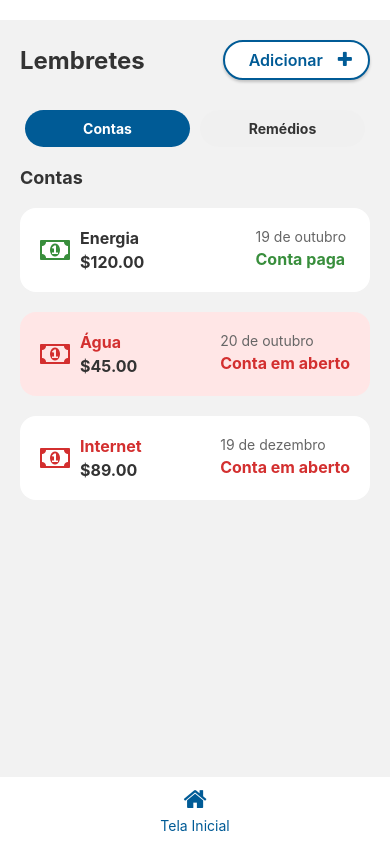
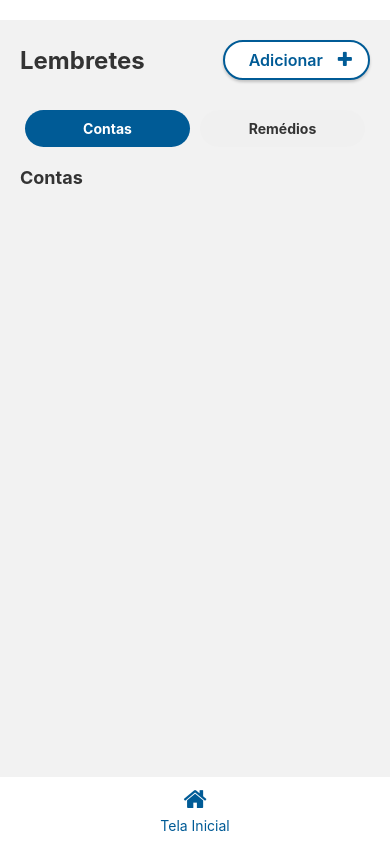
Before and after one commit to daviricardo011/mediTime, a React Native app: screen / in a window 390 px wide. Built offline with nearby package versions, Linux system fonts and the light colour scheme.

Commit message:
adiciona integração com async storage, cria modais e atualiza telas

```diff
--- a/src/components/ReminderCard/index.tsx
+++ b/src/components/ReminderCard/index.tsx
@@ -3,24 +3,16 @@ import { View, Text, StyleSheet } from "react-native";
 import { FontAwesome } from "@expo/vector-icons";
 import moment from "moment";
 import "moment/locale/pt-br";
-
-interface ReminderCardProps {
-  type: "conta" | "remedio";
-  description: string;
-  amount?: string; // Apenas para contas
-  date: string; // Deve ser no formato DD/MM/AAAA
-  time?: string; // Apenas para remédios
-  status: "paid" | "unpaid" | "taken" | "missed" | "waiting";
-}
+import { Reminder } from "../../types";
 
 const ReminderCard = ({
   type,
-  description,
+  title,
   amount,
   date,
   time,
   status,
-}: ReminderCardProps) => {
+}: Reminder) => {
   moment.locale("pt-br");
 
   const isOverdue = moment().isAfter(
@@ -29,34 +21,54 @@ const ReminderCard = ({
   const isRemedy = type === "remedio";
 
   const backgroundColor =
-    (isOverdue && !isRemedy && status === "unpaid") ||
-    (isOverdue && isRemedy && status !== "taken")
+    (isOverdue && !isRemedy && status === "missed") ||
+    (isOverdue && isRemedy && status !== "completed")
       ? "#ffe6e6"
       : "#fff";
 
-  const iconColor = isRemedy
-    ? status === "taken"
-      ? "#005b96"
-      : "#d32f2f"
-    : status === "paid"
-    ? "#388e3c"
-    : "#d32f2f";
+  const iconColor =
+    status === "waiting"
+      ? "#e99402"
+      : isRemedy
+      ? status === "completed"
+        ? "#005b96"
+        : "#d32f2f"
+      : status === "completed"
+      ? "#388e3c"
+      : "#d32f2f";
 
   const statusText = isRemedy
-    ? status === "taken"
-      ? "Remédio tomado"
-      : "Remédio pendente"
-    : status === "paid"
-    ? "Conta paga"
-    : "Conta em aberto";
+    ? status === "completed"
+      ? "Tomado"
+      : "Pendente"
+    : status === "completed"
+    ? "Paga"
+    : "Aberta";
 
+  const formatToMoney = (value: string | undefined) => {
+    if (value === null || value === undefined || value.trim() === "") {
+      return "R$ 0,00";
+    }
+
+    const sanitizedValue = value.replace(/\./g, "").replace(",", ".");
+
+    const numberValue = parseFloat(sanitizedValue);
+    if (isNaN(numberValue)) {
+      return "R$ 0,00";
+    }
+
+    return new Intl.NumberFormat("pt-BR", {
+      style: "currency",
+      currency: "BRL",
+    }).format(numberValue);
+  };
   return (
-    <View style={[styles.ReminderCard, { backgroundColor: backgroundColor }]}>
+    <View style={[styles.ReminderCard, { backgroundColor }]}>
       <View style={styles.transactionDetails}>
         <FontAwesome
           name={
             isRemedy
-              ? status === "taken"
+              ? status === "completed"
                 ? "check-circle"
                 : "times-circle"
               : "money"
@@ -65,25 +77,17 @@ const ReminderCard = ({
           color={iconColor}
         />
         <View style={styles.transactionInfo}>
-          <Text
-            style={[
-              styles.descriptionText,
-              {
-                color:
-                  status !== "paid" && status !== "taken" ? "#d32f2f" : "#333",
-              },
-            ]}
-          >
-            {description}
+          <Text style={[styles.descriptionText, { color: iconColor }]}>
+            {title}
           </Text>
           <Text style={styles.transactionAmount}>
-            {isRemedy ? time : `$${amount}`}
+            {isRemedy ? time : formatToMoney(amount)}
           </Text>
         </View>
       </View>
-      <View>
+      <View style={styles.rightSide}>
         <Text style={styles.dateText}>
-          {moment(date, "DD/MM/YYYY").format("DD [de] MMMM")}{" "}
+          {moment(date, "DD/MM/YYYY").format("DD [de] MMMM")}
         </Text>
         <Text style={[styles.statusText, { color: iconColor }]}>
           {statusText}
@@ -121,6 +125,9 @@ const styles = StyleSheet.create({
     color: "#333",
     marginTop: 4,
   },
+  rightSide: {
+    alignItems: "flex-end",
+  },
   dateText: {
     fontSize: 14,
     color: "#666",
--- a/src/components/ReminderModal/index.tsx
+++ b/src/components/ReminderModal/index.tsx
@@ -9,20 +9,14 @@ import {
 } from "react-native";
 import { Picker } from "@react-native-picker/picker";
 import { TextInputMask } from "react-native-masked-text";
-
-interface Reminder {
-  description: string;
-  date: string;
-  time?: string;
-  amount?: string;
-  status: string;
-}
+import { useReminderStorage } from "../../hooks/useReminderStorage";
+import { Reminder } from "../../types";
 
 interface ReminderModalProps {
   visible: boolean;
   onClose: () => void;
   reminder: Reminder | null;
-  onDelete?: () => void;
+  onDelete: (a: number) => void;
 }
 
 const ReminderModal = ({
@@ -31,16 +25,28 @@ const ReminderModal = ({
   reminder,
   onDelete,
 }: ReminderModalProps) => {
+  const {
+    addToList,
+    getList,
+    modalVisible,
+    modalMessage,
+    modalType,
+    closeModal,
+    NotificationModal,
+  } = useReminderStorage();
+
   const [title, setTitle] = useState("");
-  const [type, setType] = useState<string | null>(null);
+  const [type, setType] = useState<"conta" | "remedio" | null>();
   const [date, setDate] = useState("");
   const [time, setTime] = useState("");
   const [amount, setAmount] = useState("");
-  const [status, setStatus] = useState<string | null>(null);
+  const [status, setStatus] = useState<
+    "completed" | "waiting" | "missed" | null
+  >();
 
   useEffect(() => {
     if (reminder) {
-      setTitle(reminder.description);
+      setTitle(reminder.title);
       setDate(reminder.date);
       setType(reminder.amount ? "conta" : "remedio");
       setAmount(reminder.amount || "");
@@ -56,14 +62,15 @@ const ReminderModal = ({
     }
   }, [reminder]);
 
-  const handleSave = () => {
-    console.log({
+  const handleSave = async () => {
+    await addToList({
+      id: Date.now(),
       title,
-      type,
+      type: type || "remedio",
       date,
       time: type === "remedio" ? time : undefined,
       amount: type === "conta" ? amount : undefined,
-      status,
+      status: status || "waiting",
     });
     onClose();
   };
@@ -83,7 +90,6 @@ const ReminderModal = ({
             value={title}
             onChangeText={setTitle}
           />
-
           <Text style={styles.label}>Tipo</Text>
           <View style={styles.pickerContainer}>
             <Picker
@@ -143,28 +149,31 @@ const ReminderModal = ({
                   <Picker.Item label={"Toque para selecionar"} value={null} />
                   <Picker.Item
                     label={type === "conta" ? "Paga" : "Tomado"}
-                    value={type === "conta" ? "paid" : "taken"}
+                    value={"completed"}
                   />
                   <Picker.Item
                     label={type === "conta" ? "Não paga" : "Pendente"}
-                    value={type === "conta" ? "unpaid" : "waiting"}
+                    value={"waiting"}
                   />
                 </Picker>
               </View>
             </>
           )}
 
-          {reminder && (
-            <TouchableOpacity onPress={onDelete}>
-              <Text style={styles.deleteButtonText}>Excluir lembrete</Text>
-            </TouchableOpacity>
-          )}
           <View style={styles.buttonContainer}>
             <TouchableOpacity onPress={handleSave} style={styles.button}>
               <Text style={styles.buttonText}>Salvar</Text>
             </TouchableOpacity>
-            <TouchableOpacity onPress={onClose} style={styles.button}>
-              <Text style={styles.buttonText}>Cancelar</Text>
+            {reminder?.id && (
+              <TouchableOpacity
+                style={styles.deleteButton}
+                onPress={() => onDelete(reminder.id || 0)}
+              >
+                <Text style={styles.deleteButtonText}>Excluir lembrete</Text>
+              </TouchableOpacity>
+            )}
+            <TouchableOpacity onPress={onClose} style={styles.cancelButton}>
+              <Text style={styles.cancelButtonText}>Cancelar</Text>
             </TouchableOpacity>
           </View>
         </View>
@@ -222,23 +231,42 @@ const styles = StyleSheet.create({
   },
   buttonContainer: {
     marginTop: 15,
+    gap: 20,
   },
   button: {
     backgroundColor: "#005b96",
-    padding: 10,
+    padding: 15,
     borderRadius: 5,
-    marginBottom: 10,
     alignItems: "center",
   },
   buttonText: {
     color: "white",
     fontWeight: "bold",
   },
+  cancelButton: {
+    backgroundColor: "#fff",
+    padding: 15,
+    borderWidth: 1,
+    borderColor: "#005b96",
+    borderRadius: 5,
+    alignItems: "center",
+  },
+  cancelButtonText: {
+    color: "#005b96",
+    fontWeight: "bold",
+  },
+  deleteButton: {
+    backgroundColor: "#fff",
+    padding: 15,
+    borderWidth: 1,
+    borderColor: "red",
+    borderRadius: 5,
+    alignItems: "center",
+  },
   deleteButtonText: {
     color: "red",
     fontWeight: "bold",
     fontSize: 14,
-    marginBottom: 10,
     textAlign: "center",
   },
 });
--- /dev/null
+++ b/src/hooks/useReminderStorage.tsx
@@ -0,0 +1,96 @@
+import AsyncStorage from "@react-native-async-storage/async-storage";
+import { Reminder } from "../types";
+import { useState } from "react";
+import NotificationModal from "../components/NotificationModal";
+
+const STORAGE_KEY = "@my_reminder_list";
+
+export const useReminderStorage = () => {
+  const [modalVisible, setModalVisible] = useState(false);
+  const [modalMessage, setModalMessage] = useState("");
+  const [modalType, setModalType] = useState<"success" | "error">("success");
+
+  const showModal = (message: string, type: "success" | "error") => {
+    setModalMessage(message);
+    setModalType(type);
+    setModalVisible(true);
+  };
+
+  const closeModal = () => {
+    setModalVisible(false);
+  };
+
+  const addToList = async (newItem: Reminder): Promise<void> => {
+    try {
+      const storedList = await AsyncStorage.getItem(STORAGE_KEY);
+      const currentList: Reminder[] = storedList ? JSON.parse(storedList) : [];
+      const updatedList = [...currentList, { ...newItem }];
+      await AsyncStorage.setItem(STORAGE_KEY, JSON.stringify(updatedList));
+      showModal("Item adicionado com sucesso!", "success");
+    } catch (error) {
+      console.error("Erro ao adicionar item à lista:", error);
+      showModal("Erro ao adicionar item à lista.", "error");
+    }
+  };
+
+  const getList = async (): Promise<Reminder[]> => {
+    try {
+      const storedList = await AsyncStorage.getItem(STORAGE_KEY);
+      return storedList ? JSON.parse(storedList) : [];
+    } catch (error) {
+      console.error("Erro ao recuperar lista do armazenamento:", error);
+      showModal("Erro ao recuperar lista do armazenamento.", "error");
+      return [];
+    }
+  };
+
+  const removeFromList = async (id: number): Promise<void> => {
+    try {
+      const storedList = await AsyncStorage.getItem(STORAGE_KEY);
+      const currentList: Reminder[] = storedList ? JSON.parse(storedList) : [];
+      const updatedList = currentList.filter((item) => item.id !== id);
+      await AsyncStorage.setItem(STORAGE_KEY, JSON.stringify(updatedList));
+      showModal("Item removido com sucesso!", "success");
+    } catch (error) {
+      console.error("Erro ao remover item da lista:", error);
+      showModal("Erro ao remover item da lista.", "error");
+    }
+  };
+
+  const updateItem = async (
+    id: number,
+    updatedItem: Reminder
+  ): Promise<void> => {
+    try {
+      const storedList = await AsyncStorage.getItem(STORAGE_KEY);
+      const currentList: Reminder[] = storedList ? JSON.parse(storedList) : [];
+      const updatedList = currentList.map((item) =>
+        item.id === id ? { ...item, ...updatedItem } : item
+      );
+      await AsyncStorage.setItem(STORAGE_KEY, JSON.stringify(updatedList));
+      showModal("Item atualizado com sucesso!", "success");
+    } catch (error) {
+      console.error("Erro ao atualizar item da lista:", error);
+      showModal("Erro ao atualizar item da lista.", "error");
+    }
+  };
+
+  return {
+    addToList,
+    getList,
+    removeFromList,
+    updateItem,
+    modalVisible,
+    modalMessage,
+    modalType,
+    closeModal,
+    NotificationModal: (
+      <NotificationModal
+        isVisible={modalVisible}
+        message={modalMessage}
+        type={modalType}
+        onClose={closeModal}
+      />
+    ),
+  };
+};
--- a/src/screens/homeScreen/index.tsx
+++ b/src/screens/homeScreen/index.tsx
@@ -1,4 +1,4 @@
-import React, { useState } from "react";
+import React, { useEffect, useState } from "react";
 import {
   ScrollView,
   View,
@@ -9,74 +9,43 @@ import {
 import Header from "../../components/Header";
 import SwitchTabs from "../../components/SwitchTabs";
 import ReminderCard from "../../components/ReminderCard";
-import ReminderModal from "../../components/ReminderModal"; // Certifique-se de importar o modal
-import FooterMenu from "../../components/FooterMenu";
+import ReminderModal from "../../components/ReminderModal";
 import moment from "moment";
-
-interface Conta {
-  description: string;
-  amount: string;
-  date: string; // Deve ser no formato DD/MM/AAAA
-  status: "paid" | "unpaid";
-}
-
-interface Remedio {
-  description: string;
-  date: string; // Deve ser no formato DD/MM/AAAA
-  time: string;
-  status: "taken" | "missed" | "waiting";
-}
-
-// Exemplo de dados para contas
-const contas: Conta[] = [
-  {
-    description: "Energia",
-    amount: "120.00",
-    date: "19/10/2024",
-    status: "paid",
-  },
-  {
-    description: "Água",
-    amount: "45.00",
-    date: "20/10/2024",
-    status: "unpaid",
-  },
-  {
-    description: "Internet",
-    amount: "89.00",
-    date: "19/12/2024",
-    status: "unpaid",
-  },
-];
-
-const remedios: Remedio[] = [
-  {
-    description: "Vitamina D",
-    date: "19/10/2024",
-    time: "12:00",
-    status: "waiting",
-  },
-  {
-    description: "Aspirina",
-    date: "20/10/2024",
-    time: "00:00",
-    status: "missed",
-  },
-  {
-    description: "Antibiótico",
-    date: "19/10/2024",
-    time: "18:00",
-    status: "taken",
-  },
-];
+import { useReminderStorage } from "../../hooks/useReminderStorage";
+import { Reminder } from "../../types";
 
 const HomeScreen = () => {
+  const { getList, removeFromList, updateItem } = useReminderStorage();
   const [selectedTab, setSelectedTab] = useState("Contas");
-  const [modalVisible, setModalVisible] = useState(false);
+  const [reminderModal, setReminderModal] = useState(false);
   const [currentReminder, setCurrentReminder] = useState<any>(null);
+  const [medicines, setMedicines] = useState<Reminder[]>([]);
+  const [bills, setBills] = useState<Reminder[]>([]);
+
+  const handleFetchReminders = async () => {
+    const reminders = await getList();
+    console.log("storage");
+    console.log(reminders);
+    const med: Reminder[] = [];
+    const b: Reminder[] = [];
+
+    reminders.forEach((reminder) => {
+      if (reminder.type === "remedio") {
+        med.push(reminder);
+      } else {
+        b.push(reminder);
+      }
+    });
+    setMedicines(med);
+    setBills(b);
+  };
+
+  useEffect(() => {
+    handleFetchReminders();
+  }, [reminderModal]);
 
   // Função para ordenar os itens pelo mais próximo
-  const sortByDate = (a: Conta | Remedio, b: Conta | Remedio): number => {
+  const sortByDate = (a: Reminder, b: Reminder): number => {
     if ("amount" in a && "amount" in b) {
       const aDate = moment(a.date, "DD/MM/YYYY");
       const bDate = moment(b.date, "DD/MM/YYYY");
@@ -90,9 +59,9 @@ const HomeScreen = () => {
     return 0;
   };
 
-  const handleOpenModal = (reminder: Conta | Remedio | null) => {
+  const handleOpenModal = (reminder: Reminder | null) => {
     setCurrentReminder(reminder);
-    setModalVisible(true);
+    setReminderModal(true);
   };
 
   return (
@@ -110,39 +79,40 @@ const HomeScreen = () => {
       </View>
 
       {selectedTab === "Contas"
-        ? contas.sort(sortByDate).map((conta, index) => (
+        ? bills.sort(sortByDate).map((debit, index) => (
             <TouchableOpacity
               key={index}
-              onPress={() => handleOpenModal(conta)}
+              onPress={() => handleOpenModal(debit)}
             >
               <ReminderCard
                 type="conta"
-                description={conta.description}
-                amount={conta.amount}
-                date={conta.date} // Exibindo no formato DD/MM/AAAA
-                status={conta.status}
+                title={debit.title}
+                amount={debit.amount}
+                date={debit.date}
+                status={debit.status}
               />
             </TouchableOpacity>
           ))
-        : remedios.sort(sortByDate).map((remedio, index) => (
+        : medicines.sort(sortByDate).map((medicine, index) => (
             <TouchableOpacity
               key={index}
-              onPress={() => handleOpenModal(remedio)}
+              onPress={() => handleOpenModal(medicine)}
             >
               <ReminderCard
                 type="remedio"
-                description={remedio.description}
-                date={remedio.date} // Exibindo no formato DD/MM/AAAA
-                time={remedio.time}
-                status={remedio.status}
+                title={medicine.title}
+                date={medicine.date}
+                time={medicine.time}
+                status={medicine.status}
               />
             </TouchableOpacity>
           ))}
 
       <ReminderModal
-        visible={modalVisible}
-        onClose={() => setModalVisible(false)}
+        visible={reminderModal}
+        onClose={() => setReminderModal(false)}
         reminder={currentReminder}
+        onDelete={(id: number) => removeFromList(id)}
       />
     </ScrollView>
   );
--- /dev/null
+++ b/src/types/index.ts
@@ -0,0 +1,9 @@
+export interface Reminder {
+  id?: number;
+  title: string;
+  type: "conta" | "remedio";
+  date: string; // Deve ser no formato DD/MM/AAAA
+  status: "completed" | "waiting" | "missed";
+  amount?: string; // Apenas para contas
+  time?: string; // Apenas para remédios
+}
```
Also changed, not shown: src/components/NotificationModal/index.tsx (added, +71 -0 lines).
